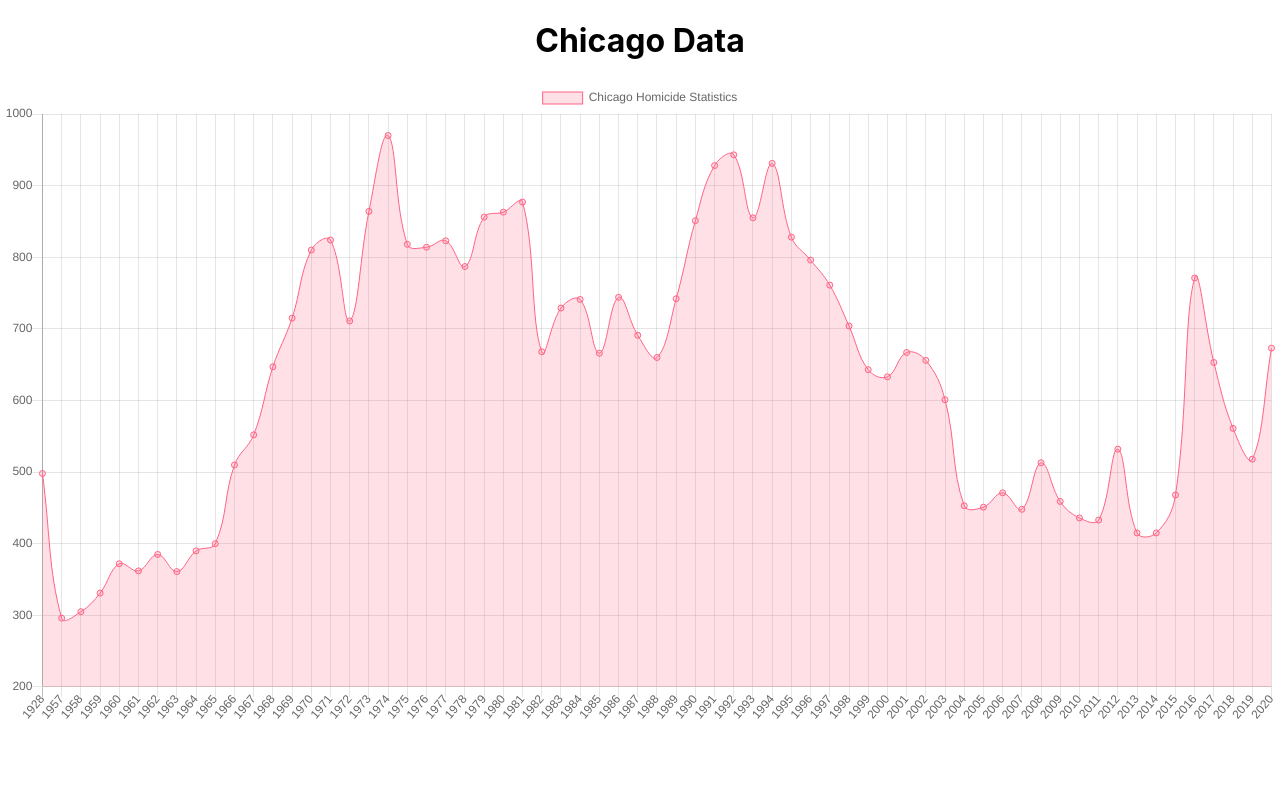
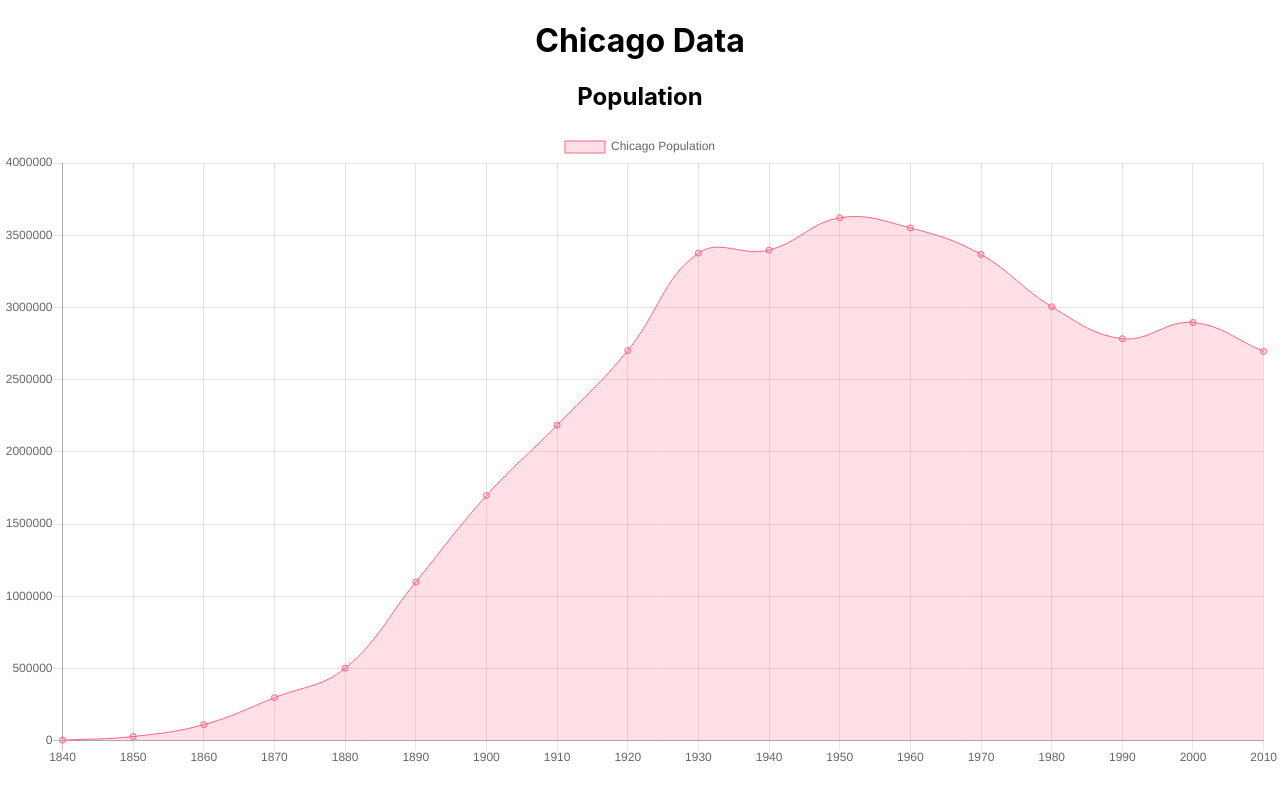
Before and after one commit to digitalprocess/chicago, a React (Create React App) app: page / in a window 1280 px wide. Shown: the top 793 px of the page. Built offline with nearby package versions, Linux system fonts and the light colour scheme.

Commit message:
Chart - population data and cleanup in useEffect

```diff
--- a/src/App.js
+++ b/src/App.js
@@ -1,19 +1,32 @@
 import './App.css'
-
 import Chart from './Chart'
 
-import { chicago_homicides } from './data';
+import { chicago_population, chicago_homicides } from './data'
 
-const years = chicago_homicides.map(item => item.year)
-const numbers = chicago_homicides.map(item => item.numbers)
-
-const config = {
+const populationChartConfig = {
 	type: 'line',
 	data: {
-		labels: years,
+		labels: chicago_population.map(item => item.year),
+		datasets: [{
+			label: 'Chicago Population',
+			data: chicago_population.map(item => item.population),
+			backgroundColor: 'rgba(255, 99, 132, 0.2)',
+			borderColor: 'rgba(255, 99, 132, 1)',
+			borderWidth: 1
+		}]
+	},
+	options: {
+		// ...
+	}
+}
+
+const homicidesChartConfig = {
+	type: 'line',
+	data: {
+		labels: chicago_homicides.map(item => item.year),
 		datasets: [{
 			label: 'Chicago Homicide Statistics',
-			data: numbers,
+			data: chicago_homicides.map(item => item.numbers),
 			backgroundColor: 'rgba(255, 99, 132, 0.2)',
 			borderColor: 'rgba(255, 99, 132, 1)',
 			borderWidth: 1
@@ -28,7 +41,10 @@ function App() {
 	return (
 		<div className="App">
 			<h1>Chicago Data</h1>
-			<Chart config={config} />
+			<h2>Population</h2>
+			<Chart config={populationChartConfig} />
+			<h2>Homicide Statistics</h2>
+			<Chart config={homicidesChartConfig} />
 		</div>
 	)
 }
--- a/src/Chart.js
+++ b/src/Chart.js
@@ -5,8 +5,13 @@ export default function Chart({ config }) {
 	const chartContainer = useRef()
 
 	useEffect(() => {
+		let chartInstance = new Chartjs(chartContainer.current, config)
 		if (chartContainer && chartContainer.current) {
-			void new Chartjs(chartContainer.current, config)
+			void chartInstance
+		}
+
+		return () => {
+			chartInstance = null
 		}
 	}, [chartContainer, config]);
 
--- a/src/data.js
+++ b/src/data.js
@@ -1,3 +1,96 @@
+export const chicago_population = [
+	{
+		year: 1840,
+		population: 4470,
+		change: '—'
+	},
+	{
+		year: 1850,
+		population:	29963,
+		change: '570.3%'
+	},
+	{
+		year: 1860,
+		population: 112172,
+		change: '274.4%'
+	},
+	{
+		year: 1870,
+		population: 298977,
+		change: '166.5%'
+	},
+	{
+		year: 1880,
+		population: 503185,
+		change: '68.3 %'
+	},
+	{
+		year: 1890,
+		population:	1099850,
+		change: '118.6 %'
+	},
+	{
+		year: 1900,
+		population:	1698575,
+		change: '54.4 %'
+	},
+	{
+		year: 1910,
+		population:	2185283,
+		change:	'28.7 %'
+	},
+	{
+		year: 1920,
+		population:	2701705,
+		change:'23.6 %'
+	},
+	{
+		year: 1930,
+		population: 3376438,
+		change: '25.0 %'
+	},
+	{
+		year: 1940,
+		population: 3396808,
+		change:	'0.6 %'
+	},
+	{
+		year: 1950,
+		population:	3620962,
+		change:	'6.6 %'
+	},
+	{
+		year: 1960,
+		population:	3550404,
+		change: '−1.9 %'
+	},
+	{
+		year: 1970,
+		population: 3366957,
+		change: '−5.2 %'
+	},
+	{
+		year: 1980,
+		population:	3005072,
+		change: '−10.7 %'
+	},
+	{
+		year: 1990,
+		population:	2783726,
+		change: '−7.4 %'
+	},
+	{
+		year: 2000,
+		population:	2896016,
+		change: '4.0 %'
+	},
+	{
+		year: 2010,
+		population: 2695598,
+		change: '−6.9 %'
+	},
+]
+
 export const chicago_homicides = [
 	{
 		year: 1928,
```
